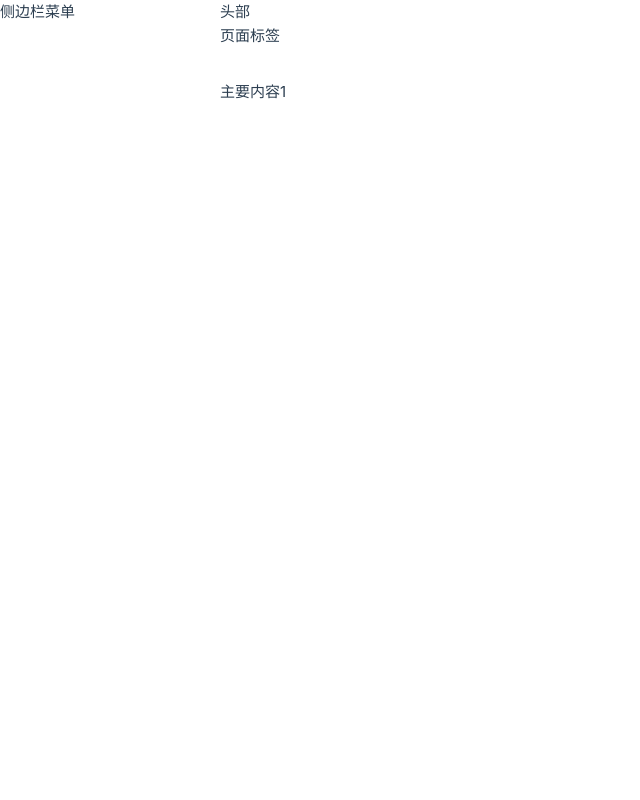
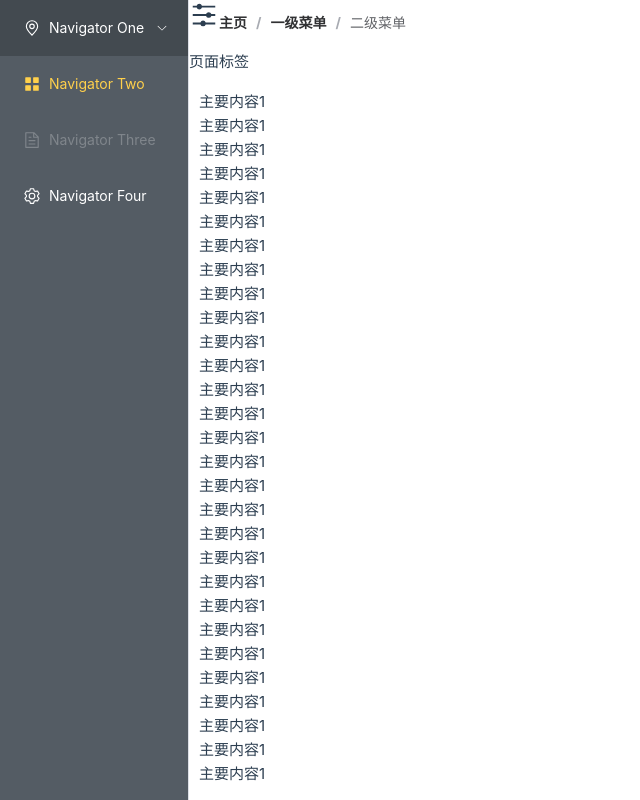
Before and after one commit to insectmk/daily-eats-web-front, a Vue app: page / in a window 1280 px wide. Shown: the whole page, without its empty margins (0-640 px from the left). Built offline with nearby package versions, Linux system fonts and the light colour scheme.

Commit message:
暂定主页的框架设计

```diff
--- a/src/App.vue
+++ b/src/App.vue
@@ -1,5 +1,7 @@
 <template>
-  <div id="app">
+  <el-config-provider size="default">
     <router-view />
-  </div>
+  </el-config-provider>
 </template>
+<script setup lang="ts">
+</script>
--- /dev/null
+++ b/src/assets/styles/index.scss
@@ -0,0 +1,7 @@
+@import './layout/sidebar'; // 侧边栏样式
+
+// 主容器样式
+#de-app-container {
+  display: flex;
+  min-height: 100vh; /* 使容器占满整个视口高度 */
+}
--- /dev/null
+++ b/src/assets/styles/layout/sidebar.scss
@@ -0,0 +1,32 @@
+// 定义CSS变量
+:root {
+  --navbar-height: 50px; // 假设导航栏高度为50px
+  --tags-view-height: 30px; // 假设页面标签高度为30px
+}
+
+// 侧边栏
+.de-sidebar {
+  color: white; /* 侧边栏文字颜色 */
+}
+// 右侧内容div（包含头部与主要内容）
+.de-main-content {
+  flex-grow: 1; /* 让主要内容区域占据剩余空间 */
+  display: flex;
+  flex-direction: column;
+}
+// 头部导航栏
+.de-navbar {
+  height: var(--navbar-height);
+}
+// 头部页面标签
+.de-tags-view {
+  height: var(--tags-view-height);
+}
+// 主要内容
+.de-main {
+  flex-grow: 1; /* 让主要内容区域扩展以填充剩余空间 */
+  overflow-y: auto; /* 如果内容超出，则显示滚动条 */
+  padding: 10px; /* 主要内容区域的内边距 */
+  // 计算最大高度：视窗高度 - (导航栏高度 + 页面标签高度)
+  max-height: calc(100vh - (var(--navbar-height) + var(--tags-view-height)));
+}
--- a/src/layout/components/MainComponent/index.vue
+++ b/src/layout/components/MainComponent/index.vue
@@ -10,9 +10,45 @@ export default {
 </script>
 
 <template>
-  <div>
-    主要内容{{ count }}
-  </div>
+  <el-scrollbar><!--el美化滚动条-->
+    <div>
+      <p>主要内容{{ count }}</p>
+      <p>主要内容{{ count }}</p>
+      <p>主要内容{{ count }}</p>
+      <p>主要内容{{ count }}</p>
+      <p>主要内容{{ count }}</p>
+      <p>主要内容{{ count }}</p>
+      <p>主要内容{{ count }}</p>
+      <p>主要内容{{ count }}</p>
+      <p>主要内容{{ count }}</p>
+      <p>主要内容{{ count }}</p>
+      <p>主要内容{{ count }}</p>
+      <p>主要内容{{ count }}</p>
+      <p>主要内容{{ count }}</p>
+      <p>主要内容{{ count }}</p>
+      <p>主要内容{{ count }}</p>
+      <p>主要内容{{ count }}</p>
+      <p>主要内容{{ count }}</p>
+      <p>主要内容{{ count }}</p>
+      <p>主要内容{{ count }}</p>
+      <p>主要内容{{ count }}</p>
+      <p>主要内容{{ count }}</p>
+      <p>主要内容{{ count }}</p>
+      <p>主要内容{{ count }}</p>
+      <p>主要内容{{ count }}</p>
+      <p>主要内容{{ count }}</p>
+      <p>主要内容{{ count }}</p>
+      <p>主要内容{{ count }}</p>
+      <p>主要内容{{ count }}</p>
+      <p>主要内容{{ count }}</p>
+      <p>主要内容{{ count }}</p>
+      <p>主要内容{{ count }}</p>
+      <p>主要内容{{ count }}</p>
+      <p>主要内容{{ count }}</p>
+      <p>主要内容{{ count }}</p>
+      <p>主要内容{{ count }}</p>
+    </div>
+  </el-scrollbar>
 </template>
 
 <style scoped lang="scss">
--- a/src/layout/components/NavbarComponent/index.vue
+++ b/src/layout/components/NavbarComponent/index.vue
@@ -1,15 +1,27 @@
-<script lang="ts">
-export default {
-  name: 'NavbarContent',
-}
-</script>
-
 <template>
   <div>
-    头部
+    <el-icon :size="30">
+      <Operation />
+    </el-icon>
+    <el-breadcrumb separator="/" style="display: inline-block">
+      <el-breadcrumb-item
+        :to="{ path: './page-header.html' }">
+        主页
+      </el-breadcrumb-item>
+      <el-breadcrumb-item>
+        <a href="./page-header.html">一级菜单</a>
+      </el-breadcrumb-item>
+      <el-breadcrumb-item>
+        二级菜单
+      </el-breadcrumb-item>
+    </el-breadcrumb>
   </div>
 </template>
 
-<style scoped lang="scss">
+<script lang="ts" setup>
+import { Operation } from '@element-plus/icons-vue'
 
-</style>
+defineOptions({
+  name: 'NavbarComponent'
+})
+</script>
--- a/src/layout/components/SidebarComponent/index.vue
+++ b/src/layout/components/SidebarComponent/index.vue
@@ -1,15 +1,65 @@
-<script lang="ts">
-export default {
-  name: 'SidebarContent',
-}
-</script>
+<template>
 
-<template>
-  <div>
-    侧边栏菜单
-  </div>
+  <el-menu
+    active-text-color="#ffd04b"
+    background-color="#545c64"
+    class="el-menu-vertical-demo de-sidebar-container"
+    default-active="2"
+    text-color="#fff"
+    @open="handleOpen"
+    @close="handleClose"
+    :collapse="false">
+    <el-sub-menu index="1">
+      <template #title>
+        <el-icon><location /></el-icon>
+        <span>Navigator One</span>
+      </template>
+      <el-menu-item-group title="Group One">
+        <el-menu-item index="1-1">item one</el-menu-item>
+        <el-menu-item index="1-2">item two</el-menu-item>
+      </el-menu-item-group>
+      <el-menu-item-group title="Group Two">
+        <el-menu-item index="1-3">item three</el-menu-item>
+      </el-menu-item-group>
+      <el-sub-menu index="1-4">
+        <template #title>item four</template>
+        <el-menu-item index="1-4-1">item one</el-menu-item>
+      </el-sub-menu>
+    </el-sub-menu>
+    <el-menu-item index="2">
+      <el-icon><icon-menu /></el-icon>
+      <span>Navigator Two</span>
+    </el-menu-item>
+    <el-menu-item index="3" disabled>
+      <el-icon><document /></el-icon>
+      <span>Navigator Three</span>
+    </el-menu-item>
+    <el-menu-item index="4">
+      <el-icon><setting /></el-icon>
+      <span>Navigator Four</span>
+    </el-menu-item>
+  </el-menu>
 </template>
 
-<style scoped lang="scss">
+<script lang="ts" setup>
+import { ref } from 'vue'
+import {
+  Document,
+  Menu as IconMenu,
+  Location,
+  Setting,
+} from '@element-plus/icons-vue'
 
-</style>
+const handleOpen = (key: string, keyPath: string[]) => {
+  console.log(key, keyPath)
+}
+
+const handleClose = (key: string, keyPath: string[]) => {
+  console.log(key, keyPath)
+}
+const isCollapse = ref(true)
+
+defineOptions({
+  name: 'SidebarComponent'
+})
+</script>
--- a/src/layout/index.vue
+++ b/src/layout/index.vue
@@ -1,18 +1,12 @@
 <template>
-  <el-container>
-    <el-aside width="200px"><!--侧边栏-->
-      <sidebar-component/>
-    </el-aside>
-    <el-container>
-      <el-header><!--头部-->
-        <navbar-component/>
-        <tags-view-component/>
-      </el-header>
-      <el-main><!--主要内容-->
-        <main-component/>
-      </el-main>
-    </el-container>
-  </el-container>
+  <div id="de-app-container">
+    <sidebar-component class="de-sidebar"/><!--侧边栏-->
+    <div class="de-main-content">
+      <navbar-component class="de-navbar"/><!--头部导航-->
+      <tags-view-component class="de-tags-view"/><!--页面标签-->
+      <main-component class="de-main"/><!--主要内容-->
+    </div>
+  </div>
 </template>
 
 <script>
@@ -31,7 +25,3 @@ export default {
   },
 }
 </script>
-
-<style lang="scss" scoped>
-
-</style>
--- a/src/main.ts
+++ b/src/main.ts
@@ -7,6 +7,8 @@ import ElementPlus from 'element-plus'
 import 'element-plus/dist/index.css'
 import store from './store'
 
+import '@/assets/styles/index.scss' // 全局CSS
+
 const app = createApp(App)
 
 app.use(router)
```
